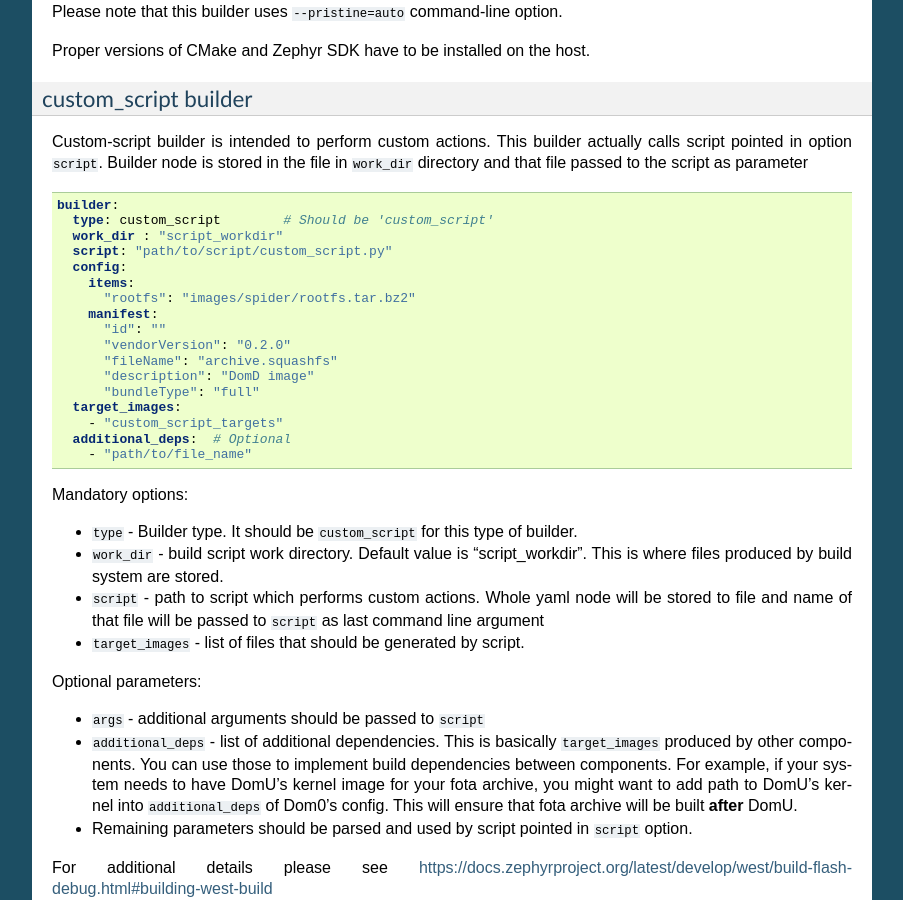
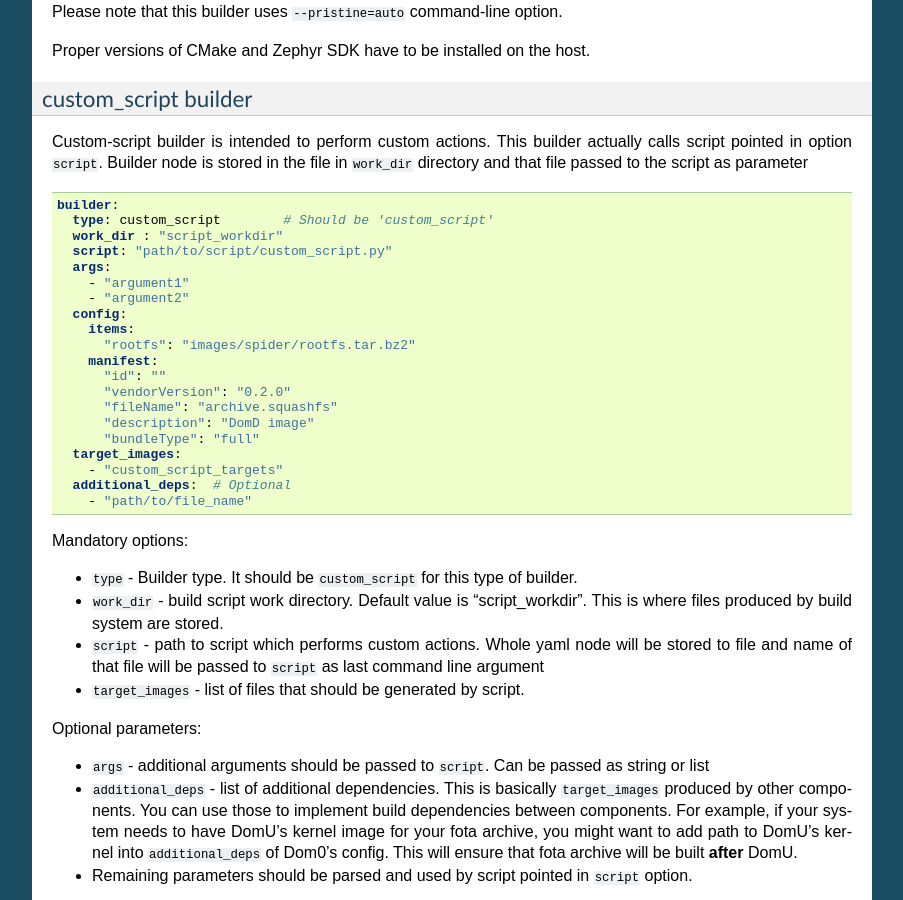
Before and after one commit to xen-troops/moulin, a Sphinx documentation site: the page built from docs/user-reference.rst, in a window 1280 px wide and 900 px high, scrolled down 9786 px. Shown: the whole window, without its empty margins (198-1101 px from the left). Built offline with Sphinx 7.4.7, drawn with Linux system fonts in a browser that asks for light colours.

Commit message:
custom_script: make 'args' parameter as list
'args' parameter can be pointed as string or as list

  args: "-v -h"
or
  args:
    - "-v"
    - "-h"

Signed-off-by: Dmytro Semenets <dmytro_semenets@epam.com>
Reviewed-by: Volodymyr Babchuk <volodymyr_babchuk@epam.com>

```diff
--- a/docs/user-reference.rst
+++ b/docs/user-reference.rst
@@ -702,6 +702,9 @@ script as parameter
     type: custom_script        # Should be 'custom_script'
     work_dir : "script_workdir"
     script: "path/to/script/custom_script.py"
+    args:
+      - "argument1"
+      - "argument2"
     config:
       items:
         "rootfs": "images/spider/rootfs.tar.bz2"
@@ -732,7 +735,8 @@ Mandatory options:
 
 Optional parameters:
 
-* :code:`args` - additional arguments should be passed to :code:`script`
+* :code:`args` - additional arguments should be passed to :code:`script`. Can be passed as
+  string or list
 
 * :code:`additional_deps` - list of additional dependencies. This is
   basically :code:`target_images` produced by other components. You
```
Also changed, not shown: 1 other file.
